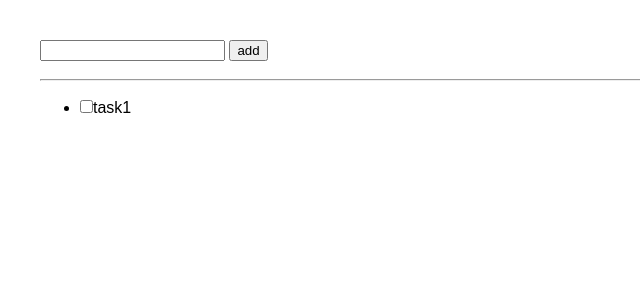
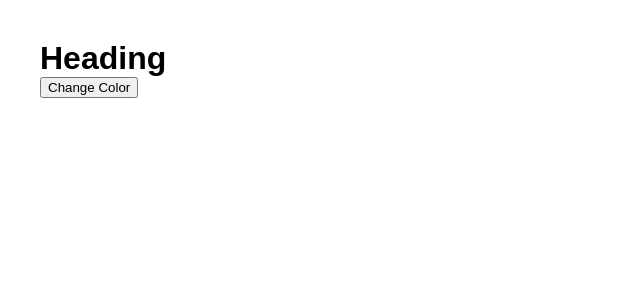
Before and after one commit to thamizhema/7_8_react_class_2023, a React (Create React App) app in the folder react_practice/: page / in a window 1280 px wide. Shown: the top 300 px of the page, without its empty margins (0-640 px from the left). Built offline with nearby package versions, Linux system fonts and the light colour scheme.

Commit message:
local storage and useRef

```diff
--- a/react_practice/src/App.js
+++ b/react_practice/src/App.js
@@ -12,11 +12,13 @@ import State1 from "./components/state_management/State1";
 import MyReducerComp from "./components/my_reducer/MyReducerComp";
 import DataAccess from "./components/data_access/DataAccess";
 import Todo from "./components/todo_task/Todo";
+import MyStyle from "./components/ref_practice/MyStyle";
 
 export default function App() {
   return (
     <>
-      <Todo />
+      <MyStyle />
+      {/* <Todo /> */}
       {/* <DataAcces
 
       s /> */}
--- /dev/null
+++ b/react_practice/src/components/ref_practice/MyStyle.js
@@ -0,0 +1,27 @@
+import React from "react";
+import { useRef } from "react";
+
+export default function MyStyle() {
+  const headingRef = useRef();
+
+  function colorChange() {
+    const el = document.querySelector(".style");
+    el.style.color = "red";
+    // console.log(headingRef.current);
+  }
+
+  return (
+    <div ref={headingRef} className="style" style={{ color: "" }}>
+      <h1>Heading</h1>
+
+      <button
+        onClick={() => {
+          colorChange();
+          //   headingRef.current.style.color = "blue";
+        }}
+      >
+        Change Color
+      </button>
+    </div>
+  );
+}
--- a/react_practice/src/components/todo_task/Todo.js
+++ b/react_practice/src/components/todo_task/Todo.js
@@ -1,7 +1,8 @@
+import { all } from "axios";
 import React, { useEffect, useState } from "react";
 
 export default function Todo() {
-  const [taskList, setTaskList] = useState([{ isDone: false, title: "task1" }]);
+  const [taskList, setTaskList] = useState(getTasks());
   const [inpValue, setInpValue] = useState("");
   const [runUseEffect, setRunUseEffect] = useState(false);
   function inputHandler(e) {
@@ -9,26 +10,37 @@ export default function Todo() {
     setInpValue(value);
   }
 
+  function setTasksToLocal(data) {
+    localStorage.setItem("task", JSON.stringify(data));
+  }
+  function getTasks() {
+    const allTaskString = localStorage.getItem("task");
+    const allTask = JSON.parse(allTaskString);
+    return allTask;
+  }
+
   function addTask() {
     setTaskList([...taskList, { isDone: false, title: inpValue }]);
+
     setInpValue("");
   }
   function onChangeCheckBox(e, index) {
-    console.log(e.target.checked);
     taskList[index].isDone = e.target.checked;
-    console.log(taskList);
     setTaskList(taskList);
     setRunUseEffect(!runUseEffect);
   }
 
   useEffect(() => {
     console.log("useEffect called");
-  }, [runUseEffect]);
+
+    setTasksToLocal(taskList);
+  }, [runUseEffect, taskList]);
 
   return (
     <div>
       <input type="text" value={inpValue} onChange={inputHandler} />{" "}
       <button onClick={addTask}>add</button>
+      {/* <button onClick={setTasks}>Set</button> */}
       <br />
       <br />
       <hr />
```
